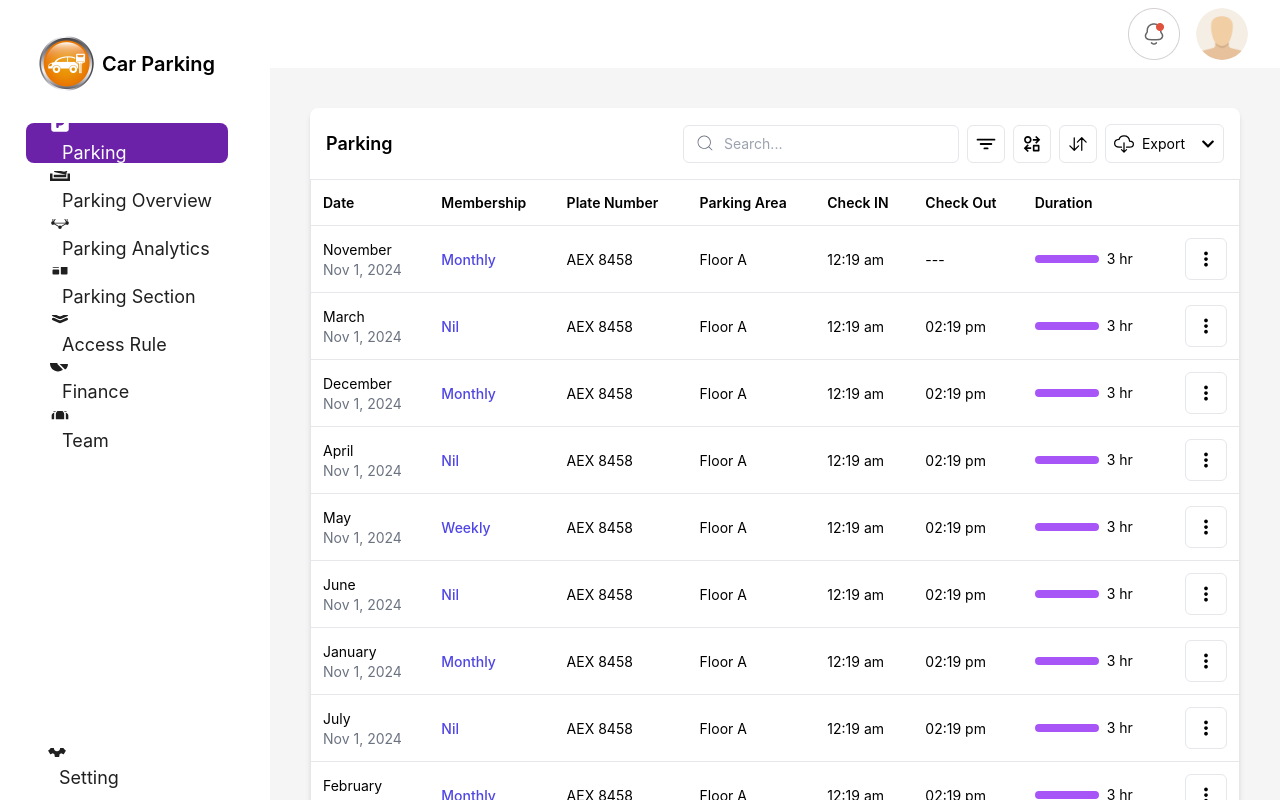
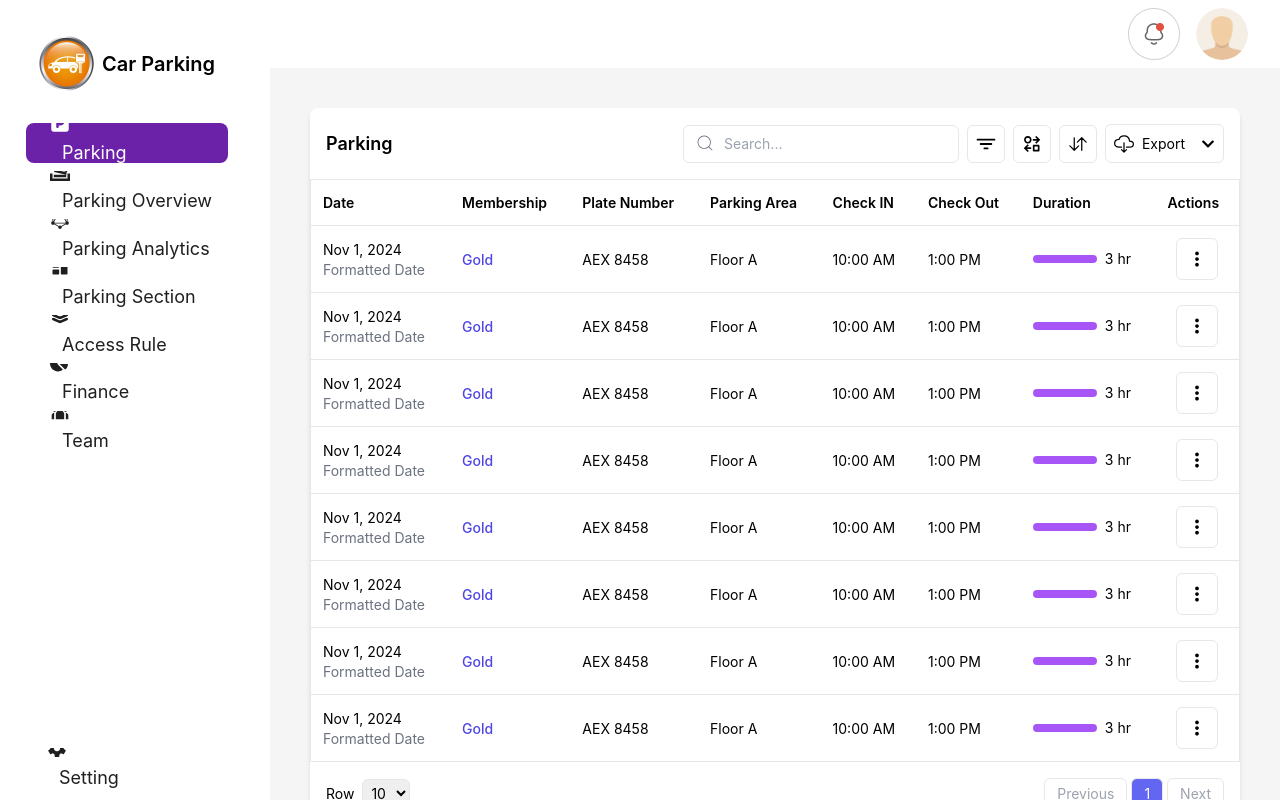
Before and after one commit to yasirsaleemvws/Car-Parking-Frontend, a React (Vite) app: page / in a window 1280 px wide. Both pictures are taken after typing "name@example.com", "Sample123" into the empty fields and a click on the button "Sign in". Shown: the top 800 px of the page. Built offline with nearby package versions, Linux system fonts and the light colour scheme; a web font is replaced by a local one.

Commit message:
table updte

```diff
--- a/src/components/CustomTable.jsx
+++ b/src/components/CustomTable.jsx
@@ -1,39 +1,35 @@
-import React from 'react'
+import React from "react";
 import { IoMdMore } from "react-icons/io";
 
-export default function CustomTable({ data }) {
+export default function CustomTable({ headers, data, renderColumn }) {
   return (
     <div className="overflow-x-auto">
       <table className="min-w-full bg-white border rounded-lg">
+        {/* Table Head */}
         <thead>
           <tr className="border-b">
-                        <th className="p-3 text-left font-semibold">Date</th>
-                        <th className="p-3 text-left font-semibold">Membership</th>
-                        <th className="p-3 text-left font-semibold">Plate Number</th>
-                        <th className="p-3 text-left font-semibold">Parking Area</th>
-                        <th className="p-3 text-left font-semibold">Check IN</th>
-                        <th className="p-3 text-left font-semibold">Check Out</th>
-                        <th className="p-3 text-left font-semibold">Duration</th>
-                        <th className="p-3 text-left font-semibold"></th>
+            {headers.map((header, index) => (
+              <th key={index} className="p-3 text-left font-semibold">
+                {header.label}
+              </th>
+            ))}
+            <th className="p-3 text-left font-semibold">Actions</th>
           </tr>
         </thead>
+
+        {/* Table Body */}
         <tbody>
-                    {data.map((item, index) => (
-                        <tr key={index} className="border-b hover:bg-gray-50">
-                            <td className="p-3">{item.date} <span className="block text-gray-500 text-sm">Nov 1, 2024</span></td>
-                            <td className="p-3 text-indigo-600 font-medium">{item.membership}</td>
-                            <td className="p-3">AEX 8458</td>
-                            <td className="p-3">Floor A</td>
-                            <td className="p-3">{item.checkIn}</td>
-                            <td className="p-3">{item.checkOut}</td>
-                            <td className="p-3">
-                                <div className="flex items-center space-x-2">
-                                    <div className="w-16 h-2 bg-purple-500 rounded"></div>
-                                    <span className="text-sm">3 hr</span>
-                                </div>
+          {data.map((row, rowIndex) => (
+            <tr key={rowIndex} className="border-b hover:bg-gray-50">
+              {headers.map((header, colIndex) => (
+                <td key={colIndex} className="p-3">
+                  {renderColumn && renderColumn[header.key]
+                    ? renderColumn[header.key](row[header.key], row)
+                    : row[header.key]}
                 </td>
-                            <td className="p-3 text-right">
-                                <button className="p-2 border rounded-md hover:bg-gray-200 rounded text-2xl">
+              ))}
+              <td className="p-3 text-center">
+                <button className="p-2 border rounded-md hover:bg-gray-200 text-2xl">
                   <IoMdMore />
                 </button>
               </td>
--- a/src/config/Constants.js
+++ b/src/config/Constants.js
@@ -35,16 +35,24 @@ export const APP_ROUTES = {
 };
 
 export const table_data = [
-  { date: "November", membership: "Monthly", checkIn: "12:19 am", checkOut: "---" },
-  { date: "March", membership: "Nil", checkIn: "12:19 am", checkOut: "02:19 pm" },
-  { date: "December", membership: "Monthly", checkIn: "12:19 am", checkOut: "02:19 pm" },
-  { date: "April", membership: "Nil", checkIn: "12:19 am", checkOut: "02:19 pm" },
-  { date: "May", membership: "Weekly", checkIn: "12:19 am", checkOut: "02:19 pm" },
-  { date: "June", membership: "Nil", checkIn: "12:19 am", checkOut: "02:19 pm" },
-  { date: "January", membership: "Monthly", checkIn: "12:19 am", checkOut: "02:19 pm" },
-  { date: "July", membership: "Nil", checkIn: "12:19 am", checkOut: "02:19 pm" },
-  { date: "February", membership: "Monthly", checkIn: "12:19 am", checkOut: "02:19 pm" },
-  { date: "August", membership: "Nil", checkIn: "12:19 am", checkOut: "02:19 pm" },
+  { date: "Nov 1, 2024", membership: "Gold", plateNumber: "AEX 8458", parkingArea: "Floor A", checkIn: "10:00 AM", checkOut: "1:00 PM", duration: "3 hr", },
+  { date: "Nov 1, 2024", membership: "Gold", plateNumber: "AEX 8458", parkingArea: "Floor A", checkIn: "10:00 AM", checkOut: "1:00 PM", duration: "3 hr", },
+  { date: "Nov 1, 2024", membership: "Gold", plateNumber: "AEX 8458", parkingArea: "Floor A", checkIn: "10:00 AM", checkOut: "1:00 PM", duration: "3 hr", },
+  { date: "Nov 1, 2024", membership: "Gold", plateNumber: "AEX 8458", parkingArea: "Floor A", checkIn: "10:00 AM", checkOut: "1:00 PM", duration: "3 hr", },
+  { date: "Nov 1, 2024", membership: "Gold", plateNumber: "AEX 8458", parkingArea: "Floor A", checkIn: "10:00 AM", checkOut: "1:00 PM", duration: "3 hr", },
+  { date: "Nov 1, 2024", membership: "Gold", plateNumber: "AEX 8458", parkingArea: "Floor A", checkIn: "10:00 AM", checkOut: "1:00 PM", duration: "3 hr", },
+  { date: "Nov 1, 2024", membership: "Gold", plateNumber: "AEX 8458", parkingArea: "Floor A", checkIn: "10:00 AM", checkOut: "1:00 PM", duration: "3 hr", },
+  { date: "Nov 1, 2024", membership: "Gold", plateNumber: "AEX 8458", parkingArea: "Floor A", checkIn: "10:00 AM", checkOut: "1:00 PM", duration: "3 hr", },
+];
+
+export const table_headers = [
+  { key: "date", label: "Date" },
+  { key: "membership", label: "Membership" },
+  { key: "plateNumber", label: "Plate Number" },
+  { key: "parkingArea", label: "Parking Area" },
+  { key: "checkIn", label: "Check IN" },
+  { key: "checkOut", label: "Check Out" },
+  { key: "duration", label: "Duration" },
 ];
 
 export const bar_chart_data = [
--- a/src/pages/access-rule/blocked/Blocked.jsx
+++ b/src/pages/access-rule/blocked/Blocked.jsx
@@ -1,5 +1,5 @@
 import React, { useState } from 'react'
-import { APP_ROUTES } from '../../../config/Constants';
+import { APP_ROUTES, table_headers } from '../../../config/Constants';
 import Breadcrumb from '../../../components/Breadcurms';
 import AddParkingMemberModal from '../../../components/modals/AddParkingMember';
 import CustomFilters from '../../../components/CustomFilters';
@@ -35,6 +35,22 @@ export default function Blocked() {
     // Handle the saved data (e.g., make an API call)
   };
 
+  const renderColumn = {
+    date: (value) => (
+      <span>
+        {value} <br />
+        <span className="block text-gray-500 text-sm">Formatted Date</span>
+      </span>
+    ),
+    membership: (value) => <span className="text-indigo-600 font-medium">{value}</span>,
+    duration: (value) => (
+      <div className="flex items-center space-x-2">
+        <div className="w-16 h-2 bg-purple-500 rounded"></div>
+        <span className="text-sm">{value}</span>
+      </div>
+    ),
+  };
+
   return (
     <>
       <div className="flex justify-between items-center p-4">
@@ -51,7 +67,7 @@ export default function Blocked() {
       <div className="bg-white shadow-md rounded-lg ">
         <CustomFilters title={'Restricted Parkers'} />
 
-        <CustomTable data={table_data} />
+        <CustomTable data={table_data} headers={table_headers} renderColumn={renderColumn} />
 
         <CustomPagination
           currentPage={currentPage}
--- a/src/pages/access-rule/guaranted/Guaranted.jsx
+++ b/src/pages/access-rule/guaranted/Guaranted.jsx
@@ -1,5 +1,5 @@
 import React, { useState } from 'react'
-import { APP_ROUTES } from '../../../config/Constants';
+import { APP_ROUTES, table_headers } from '../../../config/Constants';
 import Breadcrumb from '../../../components/Breadcurms';
 import AddParkingMemberModal from '../../../components/modals/AddParkingMember';
 import CustomFilters from '../../../components/CustomFilters';
@@ -35,6 +35,22 @@ export default function Guaranted() {
     // Handle the saved data (e.g., make an API call)
   };
 
+  const renderColumn = {
+    date: (value) => (
+      <span>
+        {value} <br />
+        <span className="block text-gray-500 text-sm">Formatted Date</span>
+      </span>
+    ),
+    membership: (value) => <span className="text-indigo-600 font-medium">{value}</span>,
+    duration: (value) => (
+      <div className="flex items-center space-x-2">
+        <div className="w-16 h-2 bg-purple-500 rounded"></div>
+        <span className="text-sm">{value}</span>
+      </div>
+    ),
+  };
+
   return (
     <>
       <div className="flex justify-between items-center p-4">
@@ -51,7 +67,7 @@ export default function Guaranted() {
       <div className="bg-white shadow-md rounded-lg ">
         <CustomFilters title={'Guaranted Parkers'} />
 
-        <CustomTable data={table_data} />
+        <CustomTable data={table_data} headers={table_headers} renderColumn={renderColumn} />
 
         <CustomPagination
           currentPage={currentPage}
--- a/src/pages/access-rule/membership/MemberShip.jsx
+++ b/src/pages/access-rule/membership/MemberShip.jsx
@@ -1,5 +1,5 @@
 import React, { useState } from 'react'
-import { APP_ROUTES } from '../../../config/Constants';
+import { APP_ROUTES, table_headers } from '../../../config/Constants';
 import Breadcrumb from '../../../components/Breadcurms';
 import AddParkingMemberModal from '../../../components/modals/AddParkingMember';
 import CustomFilters from '../../../components/CustomFilters';
@@ -34,6 +34,22 @@ export default function MemberShip() {
     // Handle the saved data (e.g., make an API call)
   };
 
+  const renderColumn = {
+    date: (value) => (
+      <span>
+        {value} <br />
+        <span className="block text-gray-500 text-sm">Formatted Date</span>
+      </span>
+    ),
+    membership: (value) => <span className="text-indigo-600 font-medium">{value}</span>,
+    duration: (value) => (
+      <div className="flex items-center space-x-2">
+        <div className="w-16 h-2 bg-purple-500 rounded"></div>
+        <span className="text-sm">{value}</span>
+      </div>
+    ),
+  };
+
   return (
     <>
       <div className="flex justify-between items-center p-4">
@@ -50,7 +66,7 @@ export default function MemberShip() {
       <div className="bg-white shadow-md rounded-lg ">
         <CustomFilters title={'Membership Parkers'} />
 
-        <CustomTable data={table_data} />
+        <CustomTable data={table_data} headers={table_headers} renderColumn={renderColumn} />
 
         <CustomPagination
           currentPage={currentPage}
--- a/src/pages/finance/Finance.jsx
+++ b/src/pages/finance/Finance.jsx
@@ -5,7 +5,7 @@ import CustomPagination from '../../components/CustomPagination';
 import CustomBarChart from '../../components/charts/CustomBarChart';
 import RangeCalander from '../../components/RangeCalander';
 import { FaArrowUpLong } from 'react-icons/fa6';
-import { bar_chart_data4, donut_chart_data, table_data } from '../../config/Constants';
+import { bar_chart_data4, donut_chart_data, table_data, table_headers } from '../../config/Constants';
 import CustomPieChart from '../../components/charts/CustomPieChart';
 
 
@@ -15,6 +15,23 @@ export default function Finance() {
 
   const rowsPerPage = 10;
   const totalPages = Math.ceil(table_data.length / rowsPerPage);
+
+  const renderColumn = {
+    date: (value) => (
+      <span>
+        {value} <br />
+        <span className="block text-gray-500 text-sm">Formatted Date</span>
+      </span>
+    ),
+    membership: (value) => <span className="text-indigo-600 font-medium">{value}</span>,
+    duration: (value) => (
+      <div className="flex items-center space-x-2">
+        <div className="w-16 h-2 bg-purple-500 rounded"></div>
+        <span className="text-sm">{value}</span>
+      </div>
+    ),
+  };
+
 
   return (
     <>
@@ -76,7 +93,7 @@ export default function Finance() {
       <div className="bg-white shadow-md rounded-lg ">
         <CustomFilters title={'Parking revenue'} />
 
-        <CustomTable data={table_data} />
+        <CustomTable data={table_data} headers={table_headers} renderColumn={renderColumn} />
 
         <CustomPagination
           currentPage={currentPage}
--- a/src/pages/parking-analytics/avg-occupancy/AvgOccupancy.jsx
+++ b/src/pages/parking-analytics/avg-occupancy/AvgOccupancy.jsx
@@ -5,7 +5,7 @@ import CustomPagination from '../../../components/CustomPagination';
 import Breadcrumb from '../../../components/Breadcurms';
 import CustomBarChart from '../../../components/charts/CustomBarChart';
 import RangeCalander from '../../../components/RangeCalander';
-import { bar_chart_data5, table_data } from '../../../config/Constants';
+import { bar_chart_data5, table_data, table_headers } from '../../../config/Constants';
 
 const breadcrumbItems = [
   { label: 'Home', link: '/parking' },
@@ -20,6 +20,22 @@ export default function AvgOccupancy() {
 
   const rowsPerPage = 10;
   const totalPages = Math.ceil(table_data.length / rowsPerPage);
+
+  const renderColumn = {
+    date: (value) => (
+      <span>
+        {value} <br />
+        <span className="block text-gray-500 text-sm">Formatted Date</span>
+      </span>
+    ),
+    membership: (value) => <span className="text-indigo-600 font-medium">{value}</span>,
+    duration: (value) => (
+      <div className="flex items-center space-x-2">
+        <div className="w-16 h-2 bg-purple-500 rounded"></div>
+        <span className="text-sm">{value}</span>
+      </div>
+    ),
+  };
 
 
   return (
@@ -44,7 +60,7 @@ export default function AvgOccupancy() {
       <div className="bg-white shadow-md rounded-lg">
         <CustomFilters title={'Average Occupancy'} />
 
-        <CustomTable data={table_data} />
+        <CustomTable data={table_data} headers={table_headers} renderColumn={renderColumn} />
 
         <CustomPagination
           currentPage={currentPage}
--- a/src/pages/parking-analytics/avg-parking/AvgParking.jsx
+++ b/src/pages/parking-analytics/avg-parking/AvgParking.jsx
@@ -5,7 +5,7 @@ import CustomPagination from '../../../components/CustomPagination';
 import Breadcrumb from '../../../components/Breadcurms';
 import CustomAreaChart from '../../../components/charts/CustomAreaChart';
 import RangeCalander from '../../../components/RangeCalander';
-import { bar_chart_data3, table_data } from '../../../config/Constants';
+import { bar_chart_data3, table_data, table_headers } from '../../../config/Constants';
 
 const breadcrumbItems = [
   { label: 'Home', link: '/parking' },
@@ -20,6 +20,22 @@ export default function AvgParking() {
 
   const rowsPerPage = 10;
   const totalPages = Math.ceil(table_data.length / rowsPerPage);
+
+  const renderColumn = {
+    date: (value) => (
+      <span>
+        {value} <br />
+        <span className="block text-gray-500 text-sm">Formatted Date</span>
+      </span>
+    ),
+    membership: (value) => <span className="text-indigo-600 font-medium">{value}</span>,
+    duration: (value) => (
+      <div className="flex items-center space-x-2">
+        <div className="w-16 h-2 bg-purple-500 rounded"></div>
+        <span className="text-sm">{value}</span>
+      </div>
+    ),
+  };
 
 
   return (
@@ -43,7 +59,7 @@ export default function AvgParking() {
       <div className="bg-white shadow-md rounded-lg ">
         <CustomFilters title={'Average Parking Duration'} />
 
-        <CustomTable data={table_data} />
+        <CustomTable data={table_data} headers={table_headers} renderColumn={renderColumn} />
 
         <CustomPagination
           currentPage={currentPage}
--- a/src/pages/parking-analytics/avg-vehicle/AvgVehicle.jsx
+++ b/src/pages/parking-analytics/avg-vehicle/AvgVehicle.jsx
@@ -5,7 +5,7 @@ import CustomPagination from '../../../components/CustomPagination';
 import Breadcrumb from '../../../components/Breadcurms';
 import CustomBarChart from '../../../components/charts/CustomBarChart';
 import RangeCalander from '../../../components/RangeCalander';
-import { bar_chart_data4, table_data } from '../../../config/Constants';
+import { bar_chart_data4, table_data, table_headers } from '../../../config/Constants';
 
 const breadcrumbItems = [
   { label: 'Home', link: '/parking' },
@@ -20,6 +20,22 @@ export default function AvgVehicle() {
 
   const rowsPerPage = 10;
   const totalPages = Math.ceil(table_data.length / rowsPerPage);
+
+  const renderColumn = {
+    date: (value) => (
+      <span>
+        {value} <br />
+        <span className="block text-gray-500 text-sm">Formatted Date</span>
+      </span>
+    ),
+    membership: (value) => <span className="text-indigo-600 font-medium">{value}</span>,
+    duration: (value) => (
+      <div className="flex items-center space-x-2">
+        <div className="w-16 h-2 bg-purple-500 rounded"></div>
+        <span className="text-sm">{value}</span>
+      </div>
+    ),
+  };
 
 
   return (
@@ -45,7 +61,7 @@ export default function AvgVehicle() {
       <div className="bg-white shadow-md rounded-lg ">
         <CustomFilters title={'Average Vehicle Parked'} />
 
-        <CustomTable data={table_data} />
+        <CustomTable data={table_data} headers={table_headers} renderColumn={renderColumn} />
 
         <CustomPagination
           currentPage={currentPage}
--- a/src/pages/parking-analytics/peak-traffic/PeakTraffic.jsx
+++ b/src/pages/parking-analytics/peak-traffic/PeakTraffic.jsx
@@ -5,7 +5,7 @@ import CustomPagination from '../../../components/CustomPagination';
 import Breadcrumb from '../../../components/Breadcurms';
 import CustomBarChart from '../../../components/charts/CustomBarChart';
 import RangeCalander from '../../../components/RangeCalander';
-import { bar_chart_data, table_data } from '../../../config/Constants';
+import { bar_chart_data, table_data, table_headers } from '../../../config/Constants';
 
 const breadcrumbItems = [
   { label: 'Home', link: '/parking' },
@@ -20,6 +20,22 @@ export default function PeakTraffic() {
 
   const rowsPerPage = 10;
   const totalPages = Math.ceil(table_data.length / rowsPerPage);
+
+  const renderColumn = {
+    date: (value) => (
+      <span>
+        {value} <br />
+        <span className="block text-gray-500 text-sm">Formatted Date</span>
+      </span>
+    ),
+    membership: (value) => <span className="text-indigo-600 font-medium">{value}</span>,
+    duration: (value) => (
+      <div className="flex items-center space-x-2">
+        <div className="w-16 h-2 bg-purple-500 rounded"></div>
+        <span className="text-sm">{value}</span>
+      </div>
+    ),
+  };
 
 
   return (
@@ -43,7 +59,7 @@ export default function PeakTraffic() {
       <div className="bg-white shadow-md rounded-lg ">
         <CustomFilters title={'Peak Traffic Time'} />
 
-        <CustomTable data={table_data} />
+        <CustomTable data={table_data} headers={table_headers} renderColumn={renderColumn} />
 
         <CustomPagination
           currentPage={currentPage}
--- a/src/pages/parking/Parking.jsx
+++ b/src/pages/parking/Parking.jsx
@@ -2,7 +2,7 @@ import React, { useState } from "react";
 import CustomTable from "../../components/CustomTable";
 import CustomPagination from "../../components/CustomPagination";
 import CustomFilters from "../../components/CustomFilters";
-import { table_data } from "../../config/Constants";
+import { table_data, table_headers } from "../../config/Constants";
 
 
 export default function Parking() {
@@ -10,19 +10,30 @@ export default function Parking() {
   const rowsPerPage = 10;
   const totalPages = Math.ceil(table_data.length / rowsPerPage);
 
-
+  const renderColumn = {
+    date: (value) => (
+      <span>
+        {value} <br />
+        <span className="block text-gray-500 text-sm">Formatted Date</span>
+      </span>
+    ),
+    membership: (value) => <span className="text-indigo-600 font-medium">{value}</span>,
+    duration: (value) => (
+      <div className="flex items-center space-x-2">
+        <div className="w-16 h-2 bg-purple-500 rounded"></div>
+        <span className="text-sm">{value}</span>
+      </div>
+    ),
+  };
 
 
   return (
     <div className="bg-gray-100">
       <div className="bg-white shadow-md rounded-lg ">
-        {/* Header */}
         <CustomFilters title={'Parking'} />
 
-        {/* Table */}
-        <CustomTable data={table_data} />
+        <CustomTable data={table_data} headers={table_headers} renderColumn={renderColumn} />
 
-        {/* Pagination */}
         <CustomPagination
           currentPage={currentPage}
           totalPages={totalPages}
--- a/src/pages/team/Team.jsx
+++ b/src/pages/team/Team.jsx
@@ -3,7 +3,7 @@ import CustomFilters from '../../components/CustomFilters';
 import CustomTable from '../../components/CustomTable';
 import CustomPagination from '../../components/CustomPagination';
 import AddTeamMemberModal from '../../components/modals/AddTeamMember';
-import { table_data } from '../../config/Constants';
+import { table_data, table_headers } from '../../config/Constants';
 
 
 export default function Team() {
@@ -28,6 +28,23 @@ export default function Team() {
   };
 
 
+  const renderColumn = {
+    date: (value) => (
+      <span>
+        {value} <br />
+        <span className="block text-gray-500 text-sm">Formatted Date</span>
+      </span>
+    ),
+    membership: (value) => <span className="text-indigo-600 font-medium">{value}</span>,
+    duration: (value) => (
+      <div className="flex items-center space-x-2">
+        <div className="w-16 h-2 bg-purple-500 rounded"></div>
+        <span className="text-sm">{value}</span>
+      </div>
+    ),
+  };
+
+
   return (
     <>
       <div className="flex justify-between items-center mb-6">
@@ -43,7 +60,7 @@ export default function Team() {
       <div className="bg-white shadow-md rounded-lg">
         <CustomFilters title={'All Team Members'} />
 
-        <CustomTable data={table_data} />
+        <CustomTable data={table_data} headers={table_headers} renderColumn={renderColumn} />
 
         <CustomPagination
           currentPage={currentPage}
```
Lines whose indentation alone changed are shown as unchanged.
